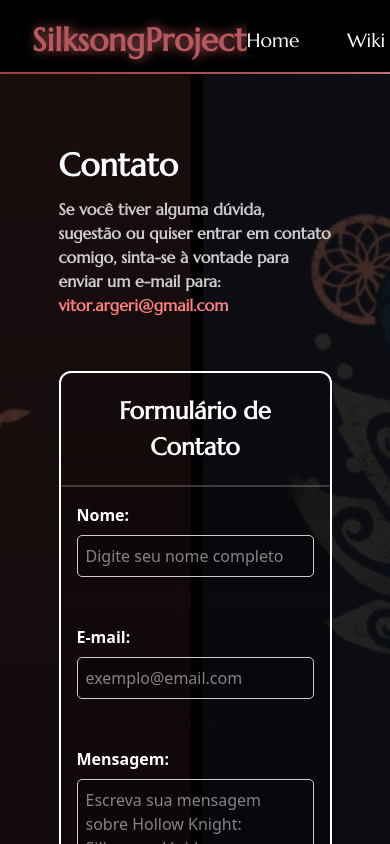
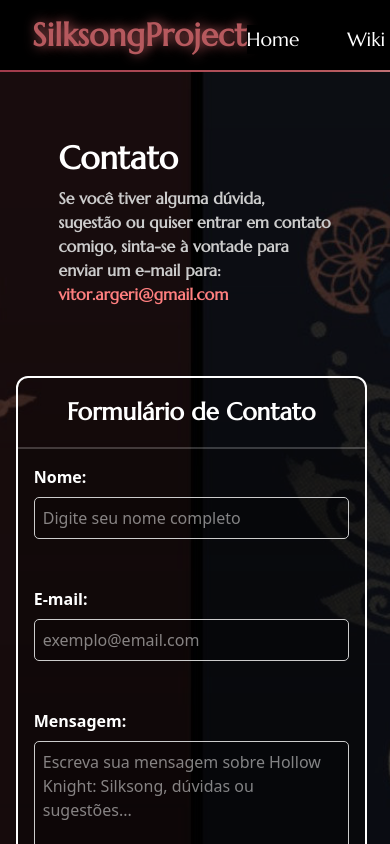
Before and after one commit to VitorArgeri/Silksong-Front, a Next.js app: page /Contato in a window 390 px wide. Shown: the top 844 px of the page. Built offline with nearby package versions, Linux system fonts and the light colour scheme.

Commit message:
fix: header color

```diff
--- a/package.json
+++ b/package.json
@@ -10,8 +10,10 @@
   },
   "dependencies": {
     "axios": "^1.12.2",
+    "bootstrap": "^5.3.8",
     "next": "15.5.0",
     "react": "19.1.0",
+    "react-bootstrap": "^2.10.10",
     "react-dom": "19.1.0"
   },
   "devDependencies": {
--- a/src/Components/Header/header.module.css
+++ b/src/Components/Header/header.module.css
@@ -46,6 +46,8 @@
     align-items: center;
     margin-right: 2rem;
     transition: 0.3s ease;
+    color: white;
+    text-decoration: none;
 }
 
 .navItem:hover {
--- a/src/app/Contato/contato.module.css
+++ b/src/app/Contato/contato.module.css
@@ -144,3 +144,10 @@
     text-decoration: underline;
     cursor: pointer;
 }
+
+@media screen and (max-width: 768px) {
+    .contactForm {
+        width: 90%;
+        margin-left: 5%;
+    }
+}
--- a/src/app/layout.jsx
+++ b/src/app/layout.jsx
@@ -1,5 +1,6 @@
 import { Marcellus } from "next/font/google";
 import "./globals.css";
+import 'bootstrap/dist/css/bootstrap.min.css';
 
 const marcellus = Marcellus({
   subsets: ["latin"],
```
Also changed, not shown: src/Components/Header/page.jsx (line endings or trailing spaces), 1 other file (tests, documents, lock files or other folders).
